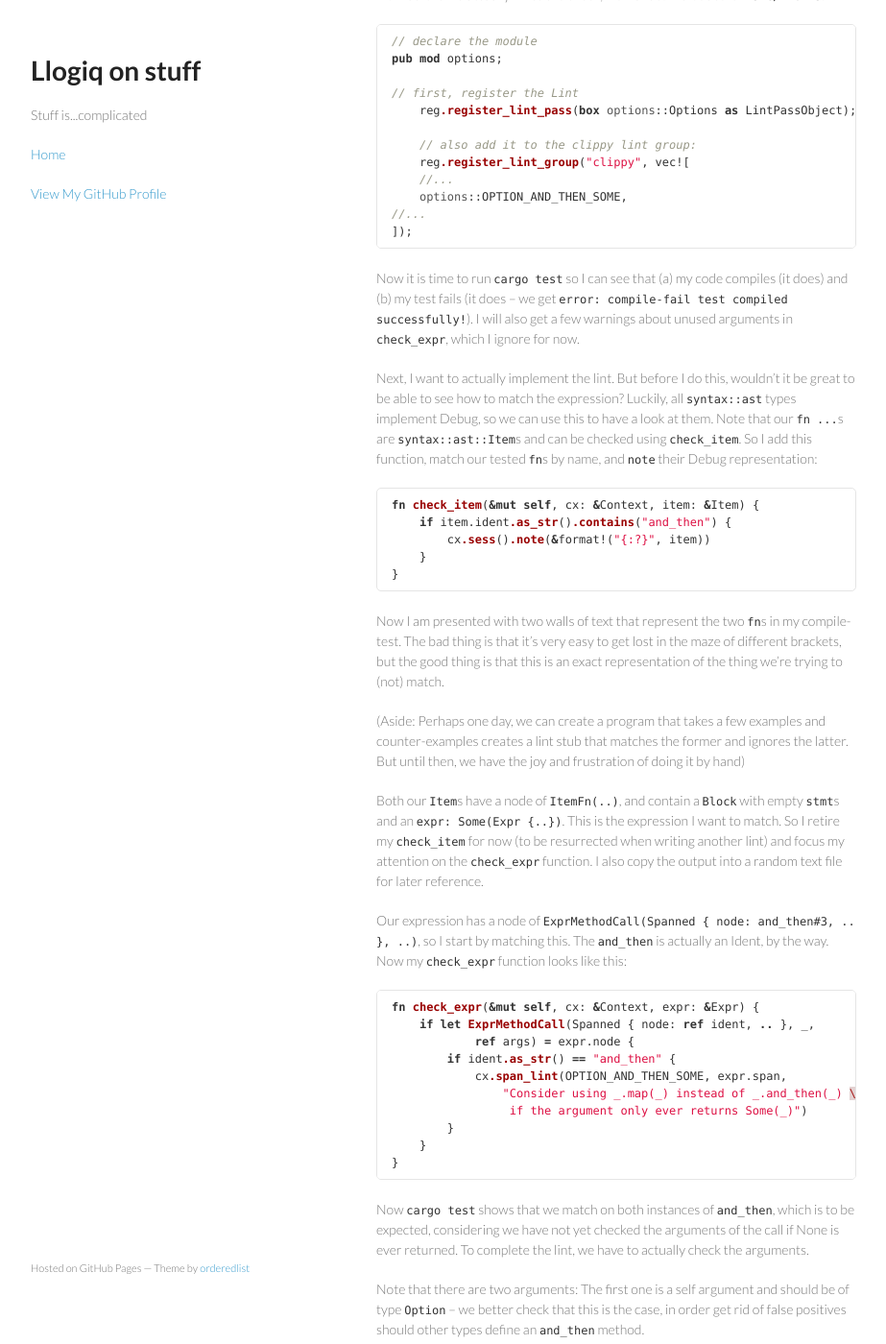
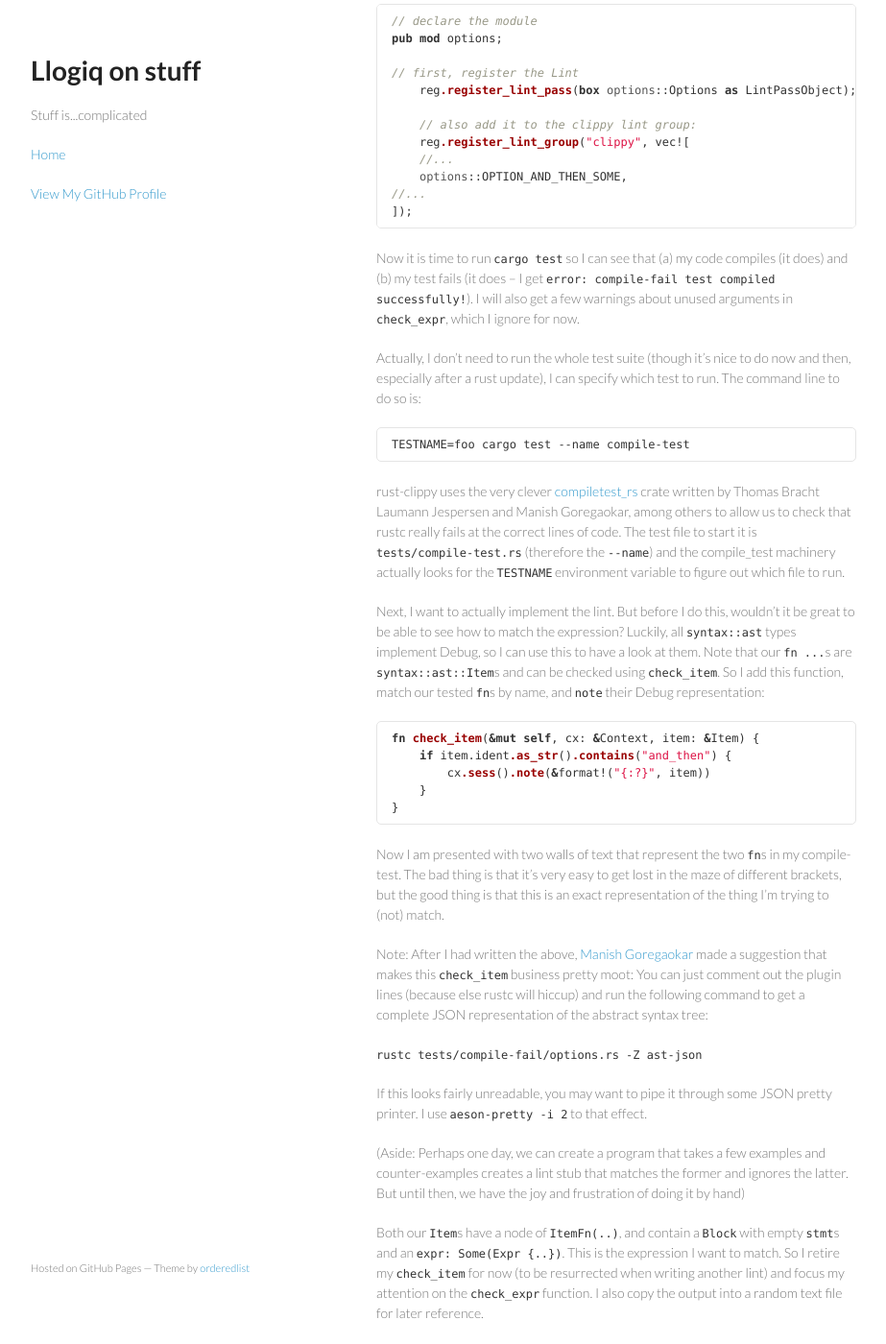
Before and after one commit to llogiq/llogiq.github.io, a Jekyll site: the page built from _posts/2015-06-04-workflows.md, in a window 1280 px wide and 1400 px high, scrolled down 1790 px. Shown: the whole window at 96% size, without its empty margins (178-1101 px from the left). Built offline with Jekyll 4.4.1, drawn with Linux system fonts in a browser that asks for light colours; some of the changed text lies outside the part shown.

Commit message:
some more explanations

````diff
--- a/_posts/2015-06-04-workflows.md
+++ b/_posts/2015-06-04-workflows.md
@@ -19,9 +19,9 @@ I fear there may be false positives).
 
 To make this post actually useful, let's look at a specific example,
 similar to issue
-[#19](https://github.com/Manishearth/rust-clippy/issues/19): We want to
+[#19](https://github.com/Manishearth/rust-clippy/issues/19): I want to
 match uses of `Option::and_then(..)` where the closure only ever
-returns `Some(..)` and suggest to use `Option::map(..)` instead. So we
+returns `Some(..)` and suggest to use `Option::map(..)` instead. So I
 write up the most easy example (and one counter-example) in
 `tests/compile-fail/options.rs`:
 
@@ -48,12 +48,12 @@ fn main() {
 }
 ```
 
-There are two things at play here: First we actually deny our (yet
-unwritten) lint, then we mark the line where the lint will show the
+There are two things at play here: First I actually deny our (yet
+unwritten) lint, then I mark the line where the lint will show the
 error with "`//~ERROR`" and the start of the error message.
 
-Next, we actually define the lint. I'm going to create a new file,
-because I think we'll be adding more variations of this in the future.
+Next, I actually define the lint. I'm going to create a new file,
+because I think I'll be adding more variations of this in the future.
 
 I usually use `syntax::ast::*` directly. Though it has bitten me once
 when writing the
@@ -63,7 +63,7 @@ one in `rustc::middle::ty` which I actually wanted to use), I find that
 littering my code with `ast::this` and `ast::that` makes it so noisy
 that the blanket import is warranted here.
 
-So without further ado, we declare a lint (in `src/options.rs`):
+So without further ado, I declare a lint (in `src/options.rs`):
 
 ```rust
 use syntax::ast::*
@@ -78,7 +78,7 @@ declare_lint! {
 
 And create a `struct` and `impl` to actually implement the `LintPass`.
 Again, I'm going to name it `Options`, because I suspect we will add more
-lints like this in the future. Also note that we want to check
+lints like this in the future. Also note that I want to check
 method calls, which are `Expr`s, so we implement the `check_expr`
 method:
 
@@ -97,7 +97,7 @@ impl LintPass for Options {
 }
 ```
 
-Now before we actually write the check, we want to introduce it in
+Now before I actually write the check, I want to introduce it in
 [`src/lib.rs`](https://github.com/Manishearth/rust-clippy/blob/master/src/lib.rs):
 
 ```rust
@@ -116,14 +116,30 @@ pub mod options;
 ```
 
 Now it is time to run `cargo test` so I can see that (a) my code
-compiles (it does) and (b) my test fails (it does -- we get
+compiles (it does) and (b) my test fails (it does -- I get
 `error: compile-fail test compiled successfully!`). I will also get a
 few warnings about unused arguments in `check_expr`, which I ignore
 for now.
 
+Actually, I don't need to run the whole test suite (though it's nice
+to do now and then, especially after a rust update), I can specify
+which test to run. The command line to do so is:
+
+```
+TESTNAME=foo cargo test --name compile-test
+```
+
+rust-clippy uses the very clever
+[compiletest_rs](https://crates.io/crates/compiletest_rs) crate written
+by Thomas Bracht Laumann Jespersen and Manish Goregaokar, among others
+to allow us to check that rustc really fails at the correct lines of
+code. The test file to start it is `tests/compile-test.rs` (therefore
+the `--name`) and the compile_test machinery actually looks for the
+`TESTNAME` environment variable to figure out which file to run.
+
 Next, I want to actually implement the lint. But before I do this,
 wouldn't it be great to be able to see how to match the expression?
-Luckily, all `syntax::ast` types implement Debug, so we can use this
+Luckily, all `syntax::ast` types implement Debug, so I can use this
 to have a look at them. Note that our `fn ...`s are `syntax::ast::Item`s
 and can be checked using `check_item`. So I add this function, match
 our tested `fn`s by name, and `note` their Debug representation:
@@ -139,7 +155,19 @@ fn check_item(&mut self, cx: &Context, item: &Item) {
 Now I am presented with two walls of text that represent the two `fn`s
 in my compile-test. The bad thing is that it's very easy to get lost in
 the maze of different brackets, but the good thing is that this is an
-exact representation of the thing we're trying to (not) match.
+exact representation of the thing I'm trying to (not) match.
+
+Note: After I had written the above,
+[Manish Goregaokar](http://manishearth.github.io/) made a suggestion
+that makes this `check_item` business pretty moot: You can just comment
+out the plugin lines (because else rustc will hiccup) and run the
+following command to get a complete JSON representation of the abstract
+syntax tree:
+
+`rustc tests/compile-fail/options.rs -Z ast-json`
+
+If this looks fairly unreadable, you may want to pipe it through some
+JSON pretty printer. I use `aeson-pretty -i 2` to that effect.
 
 (Aside: Perhaps one day, we can create a program that takes a few
 examples and counter-examples creates a lint stub that matches the
@@ -172,12 +200,12 @@ fn check_expr(&mut self, cx: &Context, expr: &Expr) {
 ```
 
 Now `cargo test` shows that we match on both instances of `and_then`,
-which is to be expected, considering we have not yet checked the
+which is to be expected, considering I have not yet checked the
 arguments of the call if None is ever returned. To complete the lint,
-we have to actually check the arguments.
+I have to actually check the arguments.
 
 Note that there are two arguments: The first one is a self argument and
-should be of type `Option` -- we better check that this is the case, in
+should be of type `Option` -- I better check that this is the case, in
 order get rid of false positives should other types define an `and_then`
 method.
 
@@ -192,7 +220,7 @@ AngleBracketedParameters(AngleBracketedParameterData { lifetimes: [],
 types: [], bindings: [] }) }] }), span: Span { lo: BytePos(161), hi:
 BytePos(165), expn_id: ExpnId(4294967295) } }`
 
-Yes, this is a very wordy representation, but the gist is that we
+Yes, this is a very wordy representation, but the gist is that I
 have an `ExprPath` whose `Path` evaluates to `Some`.
 
 Add both checks and our `check_item` becomes:
@@ -211,13 +239,13 @@ fn check_expr(&mut self, cx: &Context, expr: &Expr) {
 }
 ```
 
-Now we need to implement our additional checks (after our `impl`), but
-we'll first use our debug output trick again:
+Now I need to implement our additional checks (after our `impl`), but
+I'll first use our debug output trick again:
 
 ```rust
 fn is_option(cx: &Context, expr: &Expr) -> bool {
 	let ty = &walk_ty(&ty::expr_ty(cx.tcx, expr));
-	// here we just output our type:
+	// here I just output our type:
 	cx.sess().span_note(expr.span, &format!("{:?}", ty));
 	true
 }
@@ -227,7 +255,15 @@ fn is_some(expr: &Expr) -> bool {
 }
 ```
 
-From that, we learn what our type is:
+Now there is something I need to explain: `expr_ty` is a function in
+`rustc::middle::ty` I just imported which returns the type of a given
+expression as `rustc::middle::ty::Ty`. The `walk_ty` function is part
+of rust-clippy, and resides in
+[`types.rs`](https://github.com/Manishearth/rust-clippy/blob/master/src/misc.rs#L13).
+This function is used to get rid of all `&`-references the type may
+have and gets us to the concrete type definition.
+
+From that, I learn what our type is:
 
 `tests/compile-fail/options.rs:13:2: 13:3 note: TyS { sty: ty_enum(DefId
 { krate: 2, node: 117199 }, Substs { types: VecPerParamSpace
@@ -236,7 +272,22 @@ SelfSpace: [], FnSpace: [], }, regions:
 NonerasedRegions(VecPerParamSpace {TypeSpace: [], SelfSpace: [],
 FnSpace: [], }) }), flags: 0, region_depth: 0 }`
 
-Now we can match `ty.sty` as `ty_enum`, retrieve the `DefId` and from
+Now I can match `ty.sty` as `ty_enum`, retrieve the `DefId` and from
 there (somehow) get the type definition.
 
+Before I do that, I'm going to give a broad overview over the services
+rustc affords us lint writers:
+
+* the `Context`: It is given to all `check_*` functions and besides
+having methods to actually report a finding, it has two members of
+interest: the `tcx` (which is of type `ctx` – go figure), which has
+just about all context information the compiler is using available, and
+the Session, which can be retrieved by the `cx.sess()` method, and
+which has other methods to make our lives easier
+* the `rustc::middle::ty` crate has an awesome lot of functions to
+slice, dice and do everything nice to types as the type checker sees
+or infers them. Notable uses within rust-clippy are:
+* finally, the AST itself contains many helpful and valuable functions
+one can use.
+
 Stay tuned, I'm going to extend this post once I get around to it.
````
